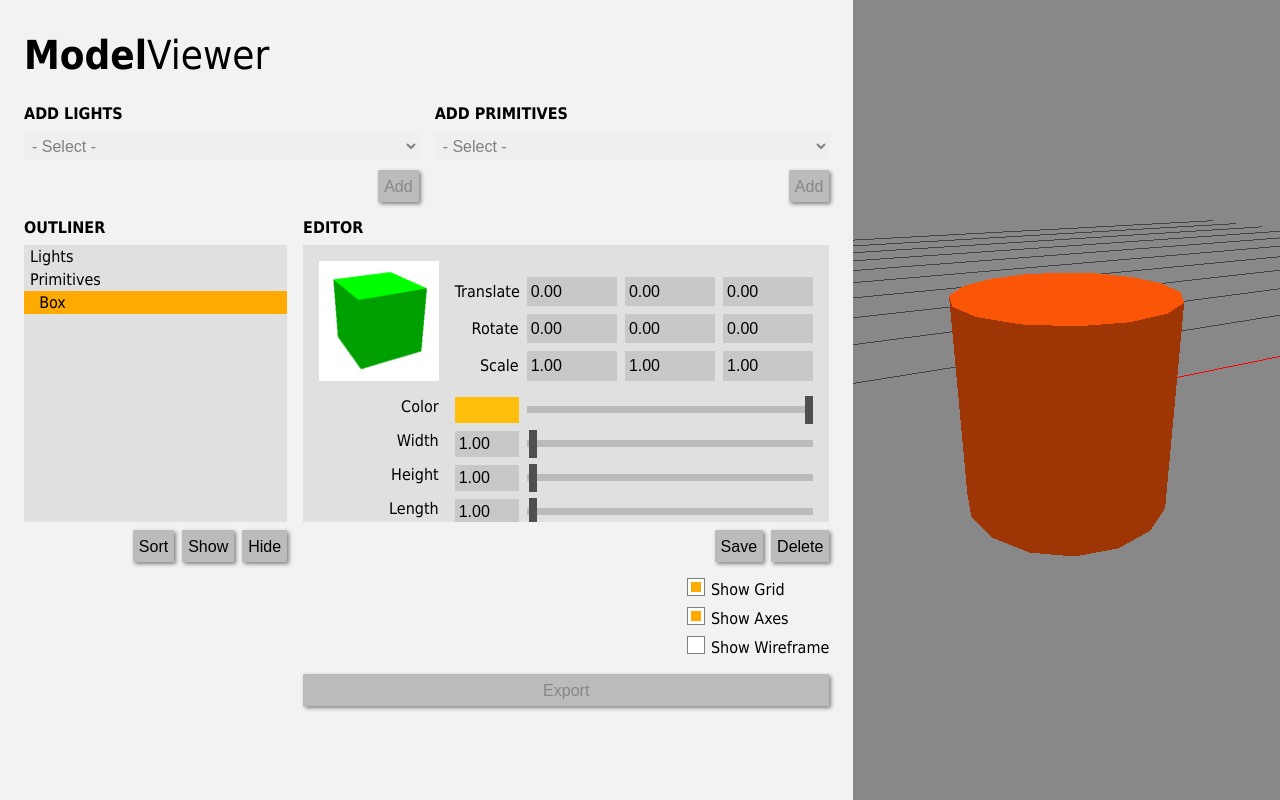
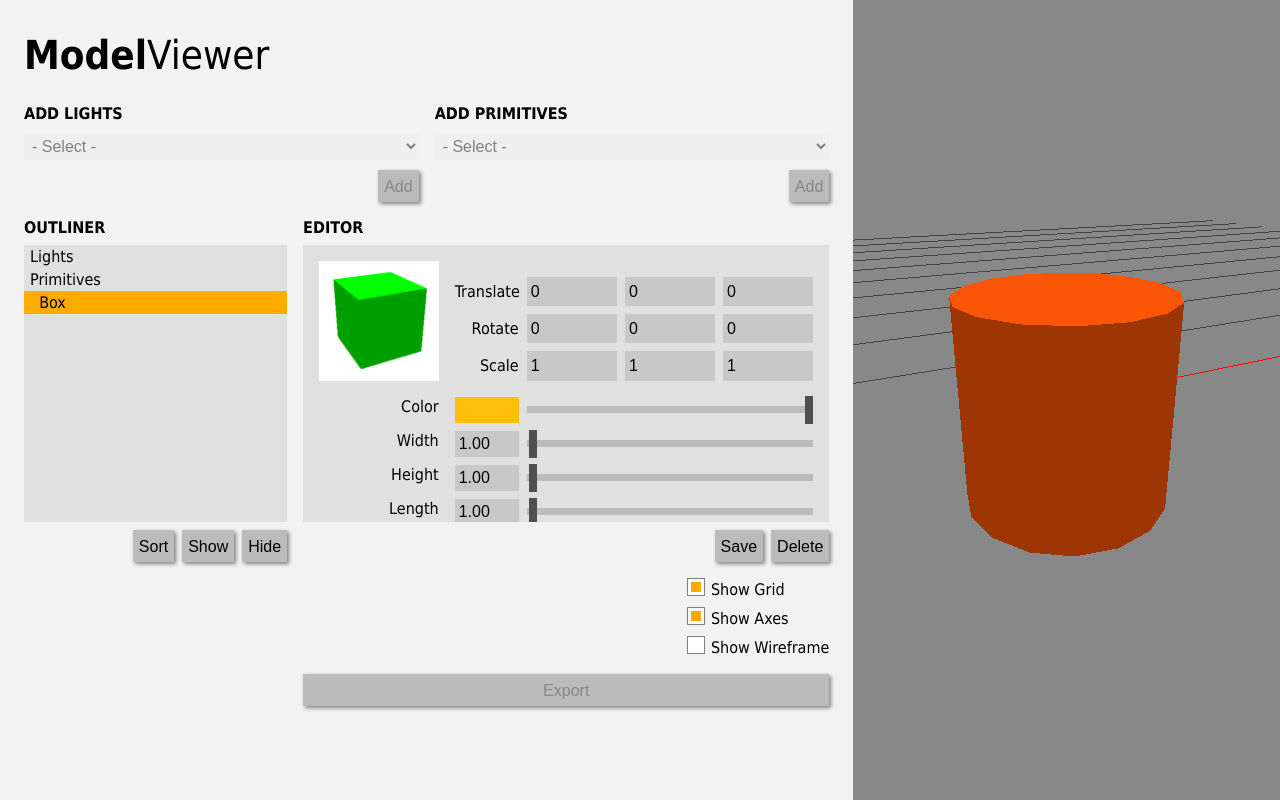
Before and after one commit to tlouchao/model-viewer, a React app: page / in a window 1280 px wide. Both pictures are taken after a click on the item "Box". Built offline with nearby package versions, Linux system fonts and the light colour scheme.

Commit message:
editor local state

```diff
--- a/src/components/AppState.js
+++ b/src/components/AppState.js
@@ -5,9 +5,11 @@ import { actorColorHelper,
          categoryTypes,
          actorTypes,
          actorClasses,
-         initialActorNames } from "./helpers"
+         initialActorNames,
+         actorMatrixHelper} from "./helpers"
 import GUILayout from "./gui/GUILayout"
 import ThreeContainer from "./ThreeContainer"
+import { Matrix } from "actors/actors"
 
 const AppState = () => {
 
@@ -44,7 +46,7 @@ const AppState = () => {
             ...prevActors,
             primitives: {
                 ...prevActors.primitives,
-                [internalId]: buildActor(actorType)
+                [internalId]: buildActor(actorType, new Matrix())
             }
         }))
         setIsAppStateInitialized(true)
@@ -60,18 +62,32 @@ const AppState = () => {
 
     /* Helpers */
 
-    const buildActor = (actorType, color=undefined) => {
+    const buildActor = (actorType, matrix=undefined, color=undefined) => {
 
         // get static property of parent
         const categoryType = Object.getPrototypeOf(actorClasses[actorType]).categoryType
 
-        let actor = JSON.parse(JSON.stringify(new actorClasses[actorType]))
+        let actor
+        if (!matrix){
+            if (!color){
+                actor = new actorClasses[actorType](actorMatrixHelper(), actorColorHelper())
+            } else {
+                actor = new actorClasses[actorType](actorMatrixHelper(), color)
+            }
+        } else {
+            if (!color){
+                actor = new actorClasses[actorType](matrix, actorColorHelper())
+            } else {
+                actor = new actorClasses[actorType](matrix, color)
+            }
+        }
+
+        actor = JSON.parse(JSON.stringify(actor))
 
         actor = {
             ...actor,
             id: getActorId(categoryType + 's'),
             actorName: getActorName(actorType, categoryType + 's'),
-            color: (color) ? color : actorColorHelper(),
             actorType: actorType,
             categoryType: categoryType,
             isSelected: categoriesSelected[categoryType + 's'],
@@ -217,41 +233,38 @@ const AppState = () => {
         }
     }
 
-    const handleVisible = () => {
-        handleVisibilityHelper(true)
-    }
+    const handleVisible = () => handleVisibilityHelper(true)
 
-    const handleHidden = () => {
-        handleVisibilityHelper(false)
-    }
+    const handleHidden = () => handleVisibilityHelper(false)
 
     const handleVisibilityHelper = (boolValue) => {
         let nextActors = {...actors}
         let nextCategoriesVisible = categoryMapHelper(false)
         Object.keys(nextActors).forEach(x => {
-            let isAllItemsHidden = true
+
             nextCategoriesVisible[x] = (categoriesSelected[x]) ? boolValue : categoriesVisible[x]
+            let atLeastOneActorVisible = false
+
             Object.keys(nextActors[x]).forEach(y => {
-                // if at least one item is visible, then category is visible
-                if (nextActors[x][y].isSelected && boolValue){
-                    nextCategoriesVisible[x] = boolValue
-                }
                 // if item is selected, then set to value sent by button click
                 if (nextActors[x][y].isSelected){
                     nextActors[x][y].isVisible = boolValue
                 }
-                // check if at least one item is visible
+                // check if at least one actor is visible
                 if (nextActors[x][y].isVisible){
-                    isAllItemsHidden = false
+                    atLeastOneActorVisible = true
                 }
             })
-            // if all items are hidden, then the category is also hidden
-            if (isAllItemsHidden){
-                nextCategoriesVisible[x] = false
-            }
+            // if at least one actor is visible, then category is also visible
+            nextCategoriesVisible[x] = atLeastOneActorVisible
+
         })
         setCategoriesVisible(nextCategoriesVisible)
         setActors(nextActors)
+    }
+
+    const handleSave = () => {
+        console.log("Save")
     }
 
     const handleDelete = () => {
@@ -312,6 +325,7 @@ const AppState = () => {
                             handleOutlinerSort={handleSort}
                             handleOutlinerVisible={handleVisible}
                             handleOutlinerHidden={handleHidden}
+                            handleEditorSave={handleSave}
                             handleEditorDelete={handleDelete}
                             showGrid={showGrid}
                             showAxes={showAxes}
--- a/src/components/gui/Editor.js
+++ b/src/components/gui/Editor.js
@@ -1,30 +1,17 @@
 import React from "react"
 import PropTypes from "prop-types"
-import EditorActorSummary from "./EditorActorSummary"
 
 const Editor = (props) => {
-    let content
-    if (!props.currentSelected || !props.currentSelected.hasAttribute("data-actortype")) {
-        content = <p id="editor-empty">
-            Select an actor in the Outliner to view and edit its attributes.
-            </p>
-    } else {
-        const id = props.currentSelected.dataset.id
-        const categoryType = props.currentSelected.dataset.categorytype
-        const actor = props.actors[categoryType + "s"][id]
-        content = <EditorActorSummary actor={actor} />
-    }
 
     return (
         <div id="editor">
-            {content}
+            {props.children}
         </div>
     )
 }
 
 Editor.propTypes = {
-    actors: PropTypes.object.isRequired,
-    currentSelected: PropTypes.instanceOf(Element) || null,
+    children: PropTypes.element || PropTypes.elementType,
 }
 
 export default Editor
--- a/src/components/gui/EditorActorSummary.js
+++ b/src/components/gui/EditorActorSummary.js
@@ -39,7 +39,10 @@ const EditorActorSummary = (props) => {
             <div id="editor-actor-summary-header">
                 <div className="editor-item">
                     <img id="editor-thumbnail" src={thumb} alt="actor thumbnail" />
-                    <EditorMatrix />
+                    <EditorMatrix matrix={props.actor.matrix}
+                                  handleChange={props.handleMatrixChange}
+                                  handleBlur={props.handleMatrixBlur}
+                    />
                 </div>
             </div>
             <div id="editor-actor-summary-attrs">
@@ -75,6 +78,8 @@ const EditorActorSummary = (props) => {
 
 EditorActorSummary.propTypes = {
     actor: PropTypes.object.isRequired,
+    handleMatrixChange: PropTypes.func.isRequired,
+    handleMatrixBlur: PropTypes.func.isRequired,
 }
 
 export default EditorActorSummary
--- a/src/components/gui/EditorContainer.js
+++ b/src/components/gui/EditorContainer.js
@@ -1,14 +1,80 @@
-import React from "react"
+import React, { useState, useEffect } from "react"
 import PropTypes from "prop-types"
 import Editor from "./Editor"
+import EditorActorSummary from "./EditorActorSummary"
 
 const EditorContainer = (props) => {
+
+    const [bufferActor, setBufferActor] = useState(null)
+
+    /*------------------------------------------------------------------------------------------*/
+
+    /* Side effects */
+
+    useEffect(() => {
+        let actor = null
+        if (isCurrentlySelectedActor()) {
+            const id = props.currentSelected.dataset.id
+            const categoryType = props.currentSelected.dataset.categorytype
+            actor = props.actors[categoryType + "s"][id]
+        }
+        setBufferActor(actor)
+    }, [props.currentSelected])
+
+    /*------------------------------------------------------------------------------------------*/
+
+    /* Helpers */
+
+    function isCurrentlySelectedActor() {
+        return (props.currentSelected != null) && (props.currentSelected.hasAttribute("data-actortype"))
+    }
+
+    function getEditor() {
+        if (bufferActor){
+            return <Editor>
+                        <EditorActorSummary
+                            actor={bufferActor}
+                            handleMatrixChange={handleMatrixChange}
+                            handleMatrixBlur={handleMatrixBlur}
+                        />
+                   </Editor>
+        } else {
+            return <Editor>
+                        <p id="editor-empty">
+                            Select an actor in the Outliner to view and edit its attributes.
+                        </p>
+                   </Editor>
+        }
+    }
+
+    /*------------------------------------------------------------------------------------------*/
+
+    /* Event listeners */
+
+    const handleMatrixChange = (e) => {
+        e.target.value
+    }
+
+    const handleMatrixBlur = (e) => {
+        let t = e.target
+        if (!t.value){
+            t.value = props.defaultValue
+        } else if (t.value < props.min){
+            t.value = props.min
+        } else if (t.value > props.max){
+            t.value = props.max
+        }
+        t.value = parseFloat(t.value).toFixed(2)
+    }
+
+    /*------------------------------------------------------------------------------------------*/
+
     return (
         <div id="editor-container">
             <h2 className="name-container">Editor</h2>
-            <Editor actors={props.actors} currentSelected={props.currentSelected} />
+            {getEditor()}
             <div className="button-group">
-                <button>Save</button>
+                <button onClick={props.handleEditorSave}>Save</button>
                 <button onClick={props.handleEditorDelete}>Delete</button>
             </div>
         </div>
@@ -18,6 +84,7 @@ const EditorContainer = (props) => {
 EditorContainer.propTypes = {
     actors: PropTypes.object.isRequired,
     currentSelected: PropTypes.instanceOf(Element) || null,
+    handleEditorSave: PropTypes.func.isRequired,
     handleEditorDelete: PropTypes.func.isRequired,
 }
 
--- a/src/components/gui/EditorMatrix.js
+++ b/src/components/gui/EditorMatrix.js
@@ -1,42 +1,43 @@
 import React from "react"
+import PropTypes from "prop-types"
 import EditorMatrixRow from "./EdtiorMatrixRow"
-import {DEF_TRANSLATE, MIN_TRANSLATE, MAX_TRANSLATE,
-        DEF_ROTATE, MIN_ROTATE, MAX_ROTATE,
-        DEF_SCALE, MIN_SCALE, MAX_SCALE} from "../../constants/constants"
+import {MIN_TRANSLATE, MAX_TRANSLATE,
+        MIN_ROTATE, MAX_ROTATE,
+        MIN_SCALE, MAX_SCALE} from "../../constants/constants"
 
-const EditorMatrix = () => {
-
-    const handleBlur = (e) => {
-        const t = e.target
-        if (!t.value){
-            t.value = t.defaultValue
-        } else if (Number(t.value) < t.min){
-            t.value = t.min
-        } else if (Number(t.value) > t.max){
-            t.value = t.max
-        }
-        t.value = parseFloat(t.value).toFixed(2)
-    }
+const EditorMatrix = (props) => {
 
     return (
         <div className="matrix">
-            <EditorMatrixRow handleBlur={handleBlur} name="Translate"
-                defaultValue={parseFloat(DEF_TRANSLATE).toFixed(2)}
+            <EditorMatrixRow name="Translate"
+                handleChange={props.handleChange}
+                handleBlur={props.handleBlur}
                 min={parseFloat(MIN_TRANSLATE).toFixed(2)}
                 max={parseFloat(MAX_TRANSLATE).toFixed(2)}
+                row={props.matrix.translate}
             />
-            <EditorMatrixRow handleBlur={handleBlur} name="Rotate"
-                defaultValue={parseFloat(DEF_ROTATE).toFixed(2)}
+            <EditorMatrixRow name="Rotate"
+                handleChange={props.handleChange}
+                handleBlur={props.handleBlur}
                 min={parseFloat(MIN_ROTATE).toFixed(2)}
                 max={parseFloat(MAX_ROTATE).toFixed(2)}
+                row={props.matrix.rotate}
             />
-            <EditorMatrixRow handleBlur={handleBlur} name="Scale"
-                defaultValue={parseFloat(DEF_SCALE).toFixed(2)}
+            <EditorMatrixRow name="Scale"
+                handleChange={props.handleChange}
+                handleBlur={props.handleBlur}
                 min={parseFloat(MIN_SCALE).toFixed(2)}
                 max={parseFloat(MAX_SCALE).toFixed(2)}
+                row={props.matrix.scale}
             />
         </div>
     )
 }
 
+EditorMatrix.propTypes = {
+    matrix: PropTypes.object.isRequired,
+    handleChange: PropTypes.func.isRequired,
+    handleBlur: PropTypes.func.isRequired,
+}
+
 export default EditorMatrix
--- a/src/components/gui/EditorMatrixElem.js
+++ b/src/components/gui/EditorMatrixElem.js
@@ -3,24 +3,14 @@ import PropTypes from "prop-types"
 
 const EditorMatrixElem = (props) => {
 
-    const handleBlur = (e) => {
-        const t = e.target
-        if (!t.value){
-            t.value = t.defaultValue
-        } else if (Number(t.value) < t.min){
-            t.value = t.min
-        } else if (Number(t.value) > t.max){
-            t.value = t.max
-        }
-        t.value = parseFloat(t.value).toFixed(2)
-    }
-
     return (
         <div className="matrix-elem">
-            <input  onBlur={handleBlur}
+            <input  id={props.id}
+                    onBlur={props.handleBlur}
+                    onChange={props.handleChange}
                     type="number"
                     step="0.01"
-                    defaultValue={props.defaultValue}
+                    value={props.value}
                     min={props.min}
                     max={props.max}
                     required
@@ -30,9 +20,12 @@ const EditorMatrixElem = (props) => {
 }
 
 EditorMatrixElem.propTypes = {
-    defaultValue: PropTypes.string.isRequired,
+    id: PropTypes.string.isRequired,
+    value: PropTypes.number.isRequired,
     min: PropTypes.string.isRequired,
     max: PropTypes.string.isRequired,
+    handleChange: PropTypes.func.isRequired,
+    handleBlur: PropTypes.func.isRequired,
 }
 
 export default EditorMatrixElem
--- a/src/components/gui/EdtiorMatrixRow.js
+++ b/src/components/gui/EdtiorMatrixRow.js
@@ -1,6 +1,6 @@
 import React from "react"
 import PropTypes from "prop-types"
-import { MAT_ROW_LEN } from "../../constants/constants"
+import EditorMatrixElem from "./EditorMatrixElem"
 
 const EditorMatrixRow = (props) => {
 
@@ -8,17 +8,18 @@ const EditorMatrixRow = (props) => {
         <div className="matrix-row-container">
             <p className="matrix-row-name">{props.name}</p>
             <div className="matrix-row-elems">
-                {[...Array(MAT_ROW_LEN)].map((x, i) =>
-                    <div key={i} className="matrix-elem">
-                        <input  onBlur={props.handleBlur}
+                {Object.keys(props.row).map(k =>
+                    <EditorMatrixElem key={k}
+                        id={`${props.name}-${k}`}
+                        handleChange={props.handleChange}
+                        handleBlur={props.handleBlur}
                         type="number"
                         step="0.01"
-                                defaultValue={props.defaultValue}
+                        value={props.row[k]}
                         min={props.min}
                         max={props.max}
                         required
                     />
-                    </div>
                 )}
             </div>
         </div>
@@ -27,9 +28,10 @@ const EditorMatrixRow = (props) => {
 
 EditorMatrixRow.propTypes = {
     name: PropTypes.string.isRequired,
-    defaultValue: PropTypes.string.isRequired,
     min: PropTypes.string.isRequired,
     max: PropTypes.string.isRequired,
+    row: PropTypes.object.isRequired,
+    handleChange: PropTypes.func.isRequired,
     handleBlur: PropTypes.func.isRequired,
 }
 
--- a/src/components/gui/GUILayout.js
+++ b/src/components/gui/GUILayout.js
@@ -37,6 +37,7 @@ const GUILayout = (props) => {
                 />
                 <EditorContainer actors={props.actors}
                                  currentSelected={props.currentSelected}
+                                 handleEditorSave={props.handleEditorSave}
                                  handleEditorDelete={props.handleEditorDelete}
                  />
             </div>
@@ -78,6 +79,7 @@ GUILayout.propTypes = {
     handleOutlinerSort: PropTypes.func.isRequired,
     handleOutlinerVisible: PropTypes.func.isRequired,
     handleOutlinerHidden: PropTypes.func.isRequired,
+    handleEditorSave: PropTypes.func.isRequired,
     handleEditorDelete: PropTypes.func.isRequired,
     showGrid: PropTypes.bool.isRequired,
     showAxes: PropTypes.bool.isRequired,
--- a/src/constants/constants.js
+++ b/src/constants/constants.js
@@ -1,4 +1,5 @@
 export const MAT_ROW_LEN = 3
+export const MAT_STEP = 10
 
 export const DEF_TRANSLATE = 0
 export const DEF_ROTATE = 0
```
Also changed, not shown: src/components/helpers.js (+27 -8 lines). Lines whose indentation alone changed are shown as unchanged.
